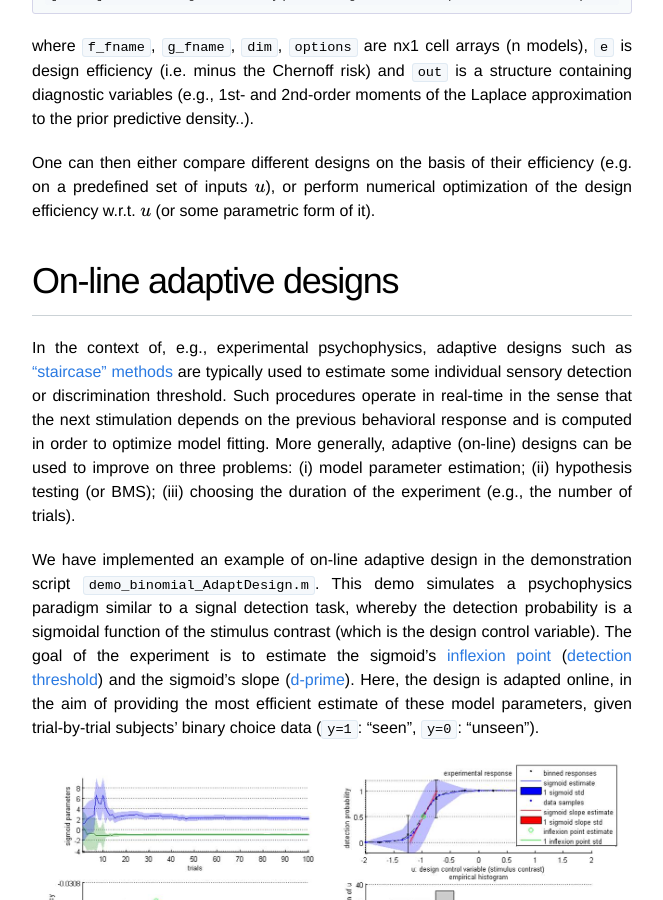
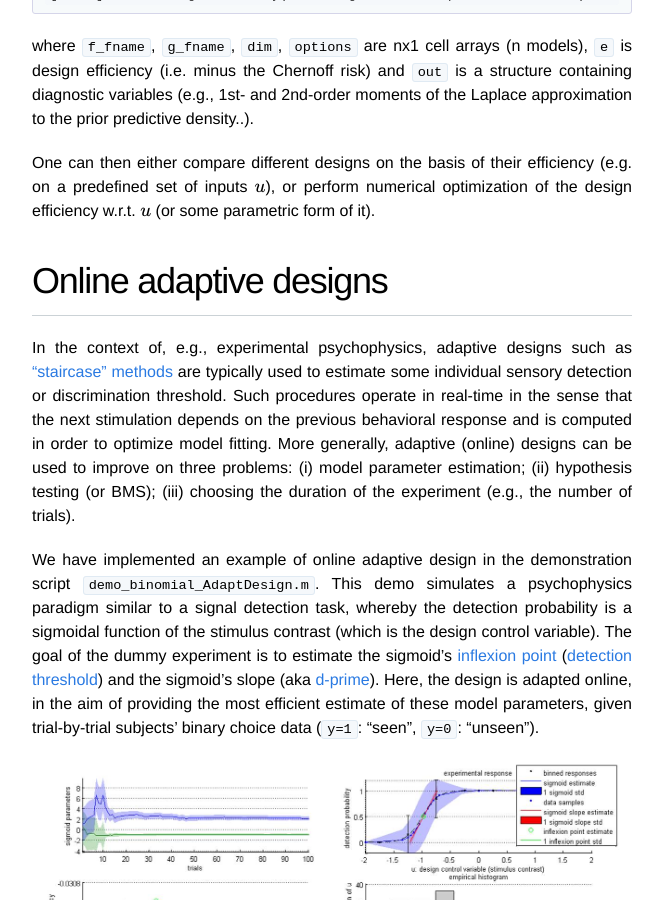
Before and after one commit to MBB-team/VBA-toolbox, a Jekyll site: the page built from _wiki/Optimizing-the-experimental-design.md, in a window 1280 px wide and 900 px high, scrolled down 2977 px. Shown: the whole window, without its empty margins (308-971 px from the left). Built offline with Jekyll 4.4.1, drawn with Linux system fonts in a browser that asks for light colours; nearby versions of some CDN libraries; formulas are drawn with MathJax 3; some of the changed text lies outside the part shown.

Commit message:
Update Optimizing-the-experimental-design.md

```diff
--- a/_wiki/Optimizing-the-experimental-design.md
+++ b/_wiki/Optimizing-the-experimental-design.md
@@ -64,11 +64,11 @@
 One can then either compare different designs on the basis of their efficiency (e.g. on a predefined set of inputs $$u$$), or perform numerical optimization of the design efficiency w.r.t. $$u$$ (or some parametric form of it).
 
 
-# On-line adaptive designs
+# Online adaptive designs
 
-In the context of, e.g., experimental psychophysics, adaptive designs such as ["staircase" methods](https://en.wikipedia.org/wiki/Psychophysics#Staircase_procedures) are typically used to estimate some individual sensory detection or discrimination threshold. Such procedures operate in real-time in the sense that the next stimulation depends on the previous behavioral response and is computed in order to optimize model fitting. More generally, adaptive (on-line) designs can be used to improve on three problems: (i) model parameter estimation; (ii) hypothesis testing (or BMS); (iii) choosing the duration of the experiment (e.g., the number of trials).
+In the context of, e.g., experimental psychophysics, adaptive designs such as ["staircase" methods](https://en.wikipedia.org/wiki/Psychophysics#Staircase_procedures) are typically used to estimate some individual sensory detection or discrimination threshold. Such procedures operate in real-time in the sense that the next stimulation depends on the previous behavioral response and is computed in order to optimize model fitting. More generally, adaptive (online) designs can be used to improve on three problems: (i) model parameter estimation; (ii) hypothesis testing (or BMS); (iii) choosing the duration of the experiment (e.g., the number of trials).
 
-We have implemented an example of on-line adaptive design in the demonstration script `demo_binomial_AdaptDesign.m`. This demo simulates a psychophysics paradigm similar to a signal detection task, whereby the detection probability is a sigmoidal function of the stimulus contrast (which is the design control variable). The goal of the experiment is to estimate the sigmoid's [inflexion point](https://en.wikipedia.org/wiki/Inflection_point) ([detection threshold](https://en.wikipedia.org/wiki/Sensory_threshold)) and the sigmoid's slope ([d-prime](https://en.wikipedia.org/wiki/Sensitivity_index)). Here, the design is adapted online, in the aim of providing the most efficient estimate of these model parameters, given trial-by-trial subjects' binary choice data (`y=1`: "seen", `y=0`: "unseen").
+We have implemented an example of online adaptive design in the demonstration script `demo_binomial_AdaptDesign.m`. This demo simulates a psychophysics paradigm similar to a signal detection task, whereby the detection probability is a sigmoidal function of the stimulus contrast (which is the design control variable). The goal of the dummy experiment is to estimate the sigmoid's [inflexion point](https://en.wikipedia.org/wiki/Inflection_point) ([detection threshold](https://en.wikipedia.org/wiki/Sensory_threshold)) and the sigmoid's slope (aka [d-prime](https://en.wikipedia.org/wiki/Sensitivity_index)). Here, the design is adapted online, in the aim of providing the most efficient estimate of these model parameters, given trial-by-trial subjects' binary choice data (`y=1`: "seen", `y=0`: "unseen").
 
 ![]({{ site.baseurl }}/images/wiki/optim/optim1.jpg)
 
```
